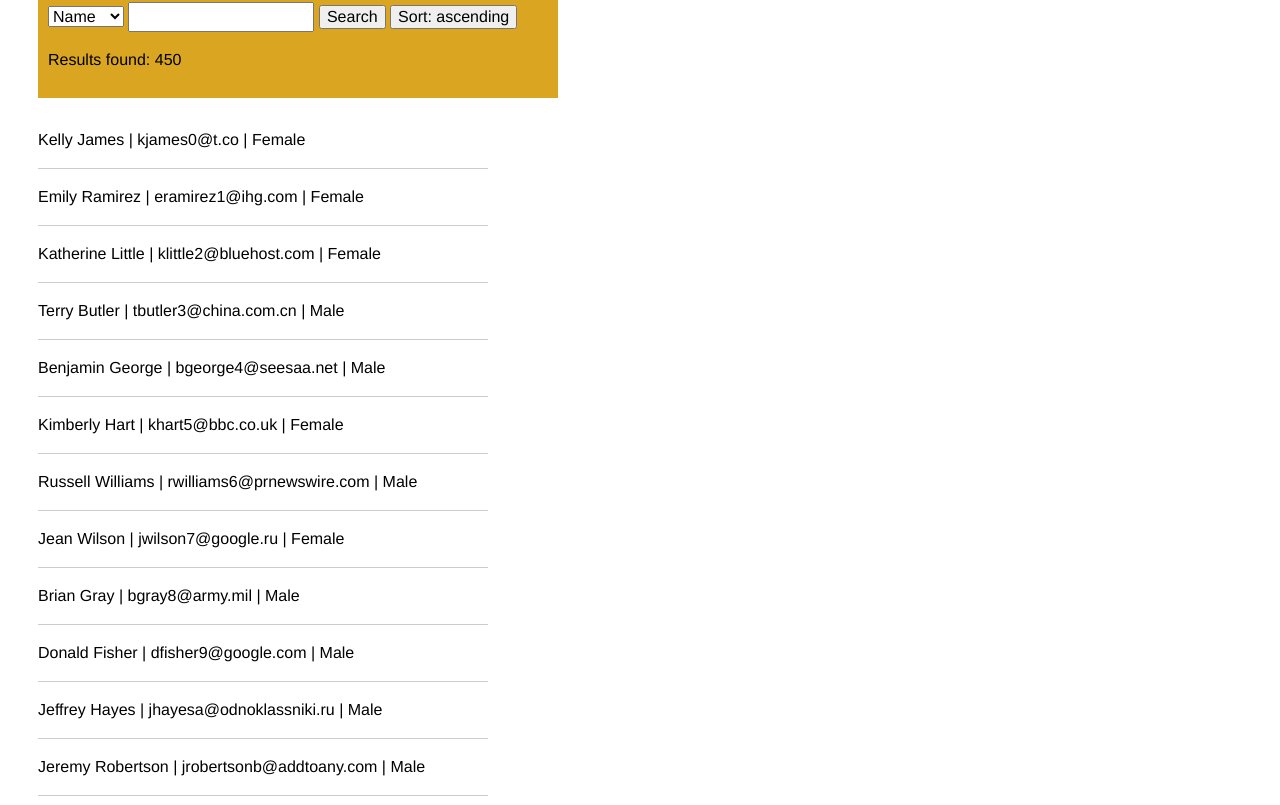
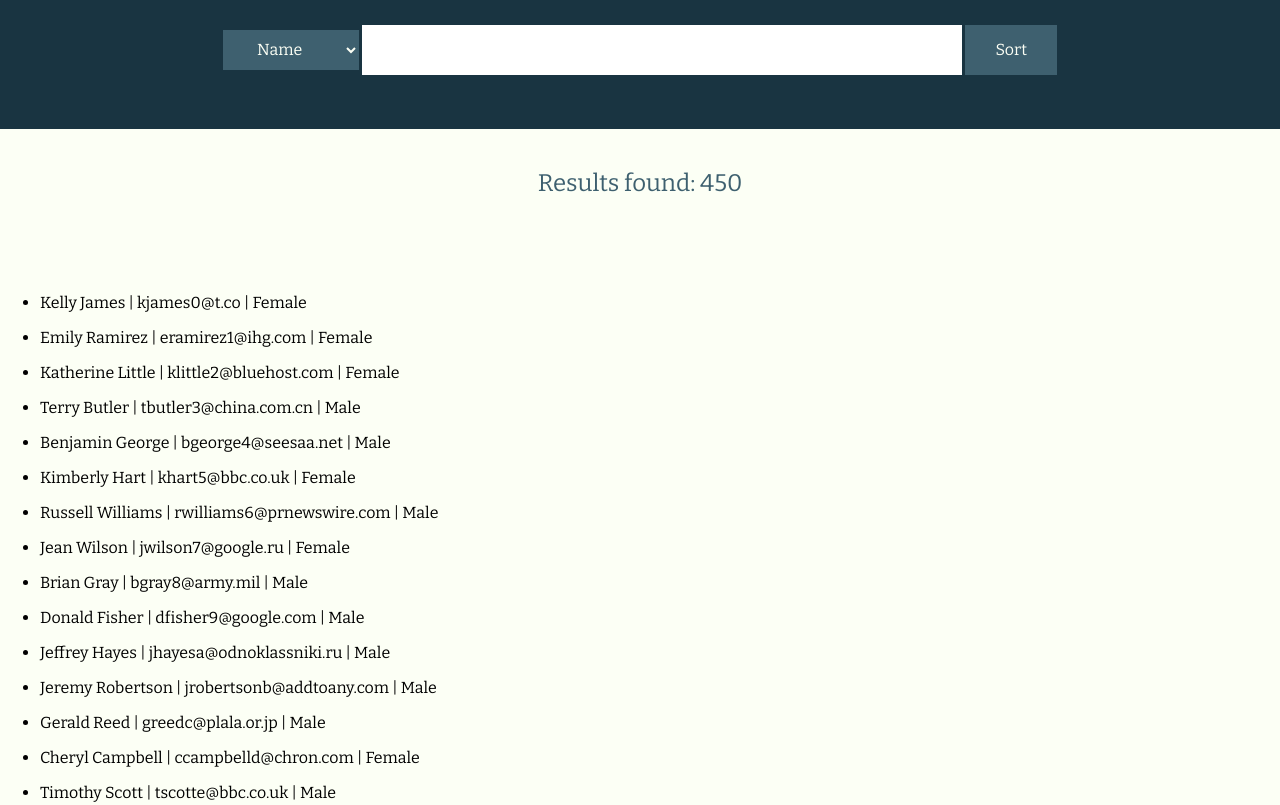
Before and after one commit to wingedeel/search-using-local-storage, a website built with webpack: page index.html in a window 1280 px wide. Shown: the part 106-911 px from the top of the page. Built offline with nearby package versions, Linux system fonts and the light colour scheme; files whose address does not match are found by name.

Commit message:
Added basic css styling

```diff
--- a/index.html
+++ b/index.html
@@ -4,20 +4,25 @@
     <meta charset="utf-8">
     <title>Sample</title>
     <link rel="stylesheet" href="styles.css">
+    <link href='https://fonts.googleapis.com/css?family=Bitter:400,700' rel='stylesheet' type='text/css'>
   </head>
   <body>
-      <h2>People Search</h2>
-      <div id='search-panel'>
-          <select id='dropdown'>
+    <div  class="header">
+      <h2 class="header-title">People Search</h2>
+      <form id='searchForm'>
+          <select class="filter-dropdown" id='dropdown'>
             <option value="name">Name</option>
             <option value="email">Email</option>
             <option value="gender">Gender</option>
           </select>
-          <input type="text" id="search-input">
-          <input type="button" value="Search" id="submit-btn">
-          <input type="button" id="sort-btn">
-          <p id='results-count'></p>
-      </div>
-    <script src="build.js"></script>
+          <input class="text-input" type="text" id="textInput">
+          <!--<button class="button" type="submit" value="Search" id="submitBtn">Search</button>-->
+          <button class="button" type="button" id="sortBtn">Sort</button>
+      </form>
+    </div>
+    <div class="results">
+      <h2 class="results-title" id="resultsTitle">Results</h2>
+    </div>
+    <script src="build.js" type="text/javascript"></script>
   </body>
 </html>
--- a/main.js
+++ b/main.js
@@ -1,10 +1,3 @@
-/*
-Tidy vanilla js code
-Style details page
-Pass data into details page
-Convert to React?
-*/
-
 
 /* -----------------
   Read in data file
@@ -19,48 +12,39 @@ fetch('data.json')
   })
   .catch(err => console.log(err));
 
-const categories = ['name', 'gender', 'email'];
+
+/* -----------------
+  INITIALISATION
+  ----------------- */
+
+// Get references to DOM elements
+const dropdown = document.getElementById('dropdown');
+const input = document.getElementById('textInput');
+const submitBtn = document.getElementById('submitBtn');
+const sortBtn = document.getElementById('sortBtn');
+const resultsCount = document.getElementById('resultsTitle');
+let ul;
+
+// Initialise state
+let filterCategory = 'name';
+let sortType = 'ascending';
 
 
-/* -----------------
-  Interface Elements
+/*-----------------
+  DISPLAY DATA
   ----------------- */
-const input = document.getElementById('search-input');
-const submitBtn = document.getElementById('submit-btn');
-const dropdown = document.getElementById('dropdown');
-const resultsCount = document.getElementById('results-count');
-const sortBtn = document.getElementById('sort-btn')
 
-
-
-/* -----------------
-  - Display a list of people from the data file showing:
-  -----------------
-  - first name
-  - last name
-  - email
-  - gender
-
-
-  Create a table
-  */
-//const ul = document.getElementById('persons');
-
-let ul;
 const displayResults = (persons) => {
-
-    // Remove <ul> if it already exists
-    ul = document.getElementById('personsList');
-    if (ul !== null){
-      document.body.removeChild(ul);
-    }
 
     resultsCount.innerHTML = 'Results found: '  + persons.length;
 
-    // If we have results
-    // Create a new <ul>
+    // Remove <ul> if it already exists
+    ul = document.getElementById('resultsList');
+    if (ul !== null) document.body.removeChild(ul);
+
+    // If we have results create a new <ul>
     ul = document.createElement('ul');
-    ul.id = 'personsList';
+    ul.id = 'resultsList';
     document.body.appendChild(ul);
 
     // Add relevant <li> tags to it
@@ -78,7 +62,9 @@ const displayResults = (persons) => {
                         ${person.email}
                         ${person.gender}`; // Make the HTML of our span to be the first and last name of our author
      // append(li, img); // Append all our elements
-      li.onclick = handleItemSelect;
+      li.onclick = function() {
+          handleItemSelect(person);
+      }
       li.appendChild(p);
       //li.appendChild(span);
       ul.appendChild(li);
@@ -86,35 +72,25 @@ const displayResults = (persons) => {
 }
 
 
-const handleItemSelect = () => {
-  console.log('item select')
-  //"location.href='details.html';
- // window.open("detail.html");
-}
-/* -----------------
-  Create a Details page,
-  accessed by clicking on a table link
+/*-----------------
+  SEARCH DATA
   ----------------- */
+/*
+- If category is gender, filter by male or female
+- If category is name, look at first_name and last_name properties
+- and see if val is contained within either
+*/
 
-
-
-/* -----------------
-  SEARCH
-  ----------------- */
 const search = (catVal, targetVal) => {
     const target = targetVal.toLowerCase();
     const cat = catVal.toLowerCase();
-    // If category is gender filter by male or female
-    // If category is name, look at first_name and last_name
-    // and see if val is contained within either
+
    return entireData.filter((person)=>{
      if (cat === 'gender') {
       return  person[cat].toLowerCase() === target ? true : false;
-     }
-     if (cat === 'email') {
+     } else if (cat === 'email') {
       return  person[cat].includes(target) ? true : false;
-     }
-     if (cat === 'name'){
+     } else if (cat === 'name'){
         const isInName = (target) => {
           const cond1 = person['first_name'].toLowerCase().includes(target);
           const cond2 = person['last_name'].toLowerCase().includes(target);
@@ -127,8 +103,21 @@ const search = (catVal, targetVal) => {
 
 
 /* -----------------
-  HANDLE INPUT CHANGE
+  HANDLERS
   ----------------- */
+
+const handleDropdownChange = (e) => {
+  // Store the category that has been selected
+  filterCategory =  e.target.value;
+  // Change prompt text
+  let promptStr = ''
+  if (filterCategory === 'name')  promptStr = 'Enter a name';
+  if (filterCategory === 'email') promptStr = 'Enter an email address';
+  if (filterCategory === 'gender') promptStr = "Enter male' or 'female'";
+  input.placeholder = promptStr;
+  handleSubmit();
+}
+
 const handleInputChange = () => {
   let doSubmit = false;
   if (filterCategory === 'name' || filterCategory === 'email') {
@@ -139,22 +128,10 @@ const handleInputChange = () => {
   if (doSubmit) handleSubmit();
 }
 
-/* -----------------
-  SORT
-  ----------------- */
-let sortType;
-
-
-const initSort = ()=>{
-   sortType = 'ascending';
-   sortBtn.value = 'Sort: ' + sortType;
+const handleSubmit = () => {
+    const results = search(filterCategory, input.value.toLowerCase());
+    displayResults(results);
 }
-
-const toggleSort = ()=>{
-  sortType = (sortType == 'ascending') ? 'descending' : 'ascending';
-  sortBtn.value = 'Sort: ' + sortType;
-}
-
 
 const handleSort = () => {
   let sortFunction = (sortType == 'ascending') ? sortAscending : sortDescending;
@@ -163,6 +140,34 @@ const handleSort = () => {
   toggleSort();
 }
 
+const handleItemSelect = (person) => {
+  // Clear local storage
+  localStorage.removeItem('selected');
+  // Store the data
+  localStorage.setItem('selected', JSON.stringify(person))
+  let popup = window.open("detail.html");
+}
+
+
+// Set event handlers
+dropdown.onchange = handleDropdownChange;
+input.onkeyup = handleInputChange;
+submitBtn.onclick = handleSubmit;
+sortBtn.onclick = handleSort;
+
+
+
+
+
+
+/* -----------------
+  SORT
+  ----------------- */
+
+const toggleSort = () =>{
+  sortType = (sortType == 'ascending') ? 'descending' : 'ascending';
+  sortBtn.value = 'Sort: ' + sortType;
+}
 
 const sortAscending = (a, b) => {
   const compareKey = 'last_name';
@@ -191,34 +196,35 @@ const sortDescending = (a, b) => {
   return comparison;
 }
 
-initSort();
 
 
 
 
-const handleSubmit = () =>{
-    const results = search(filterCategory, input.value.toLowerCase());
-    displayResults(results);
+
+
+/* -----------------
+Local storage
+  ----------------- */
+/*
+Make sure window has a local storage key
+and that the localstorage key is not null
+In some browsers this could cause an error
+So we will run it in a try catch block
+If there are any exceptions return false
+*/
+function supportsLocalStorage() {
+    try {
+      return 'localStorage' in window && window['localStorage'] !== null;
+    } catch(e){
+      return false;
+    }
 }
 
-const handleDropdownChange = (e) => {
-  // Store the category that has been selected
-  filterCategory =  e.target.value;
-  // Change prompt text
-  let promptStr = ''
-  if (filterCategory === 'name')  promptStr = 'Enter a name';
-  if (filterCategory === 'email') promptStr = 'Enter an email address';
-  if (filterCategory === 'gender') promptStr = "Enter male' or 'female'";
-  input.placeholder = promptStr;
-  handleSubmit();
+function appendListItem(listElement, string) {
+      var listItemElement = document.createElement('LI');
+      listItemElement.innerHTML = string;
+      listElement.appendChild(listItemElement);
 }
 
-/* -----------------
-Select state from dropdown
-  ----------------- */
-let filterCategory = 'name';
-
-input.onkeyup = handleInputChange;
-dropdown.onchange = handleDropdownChange;
-submitBtn.onclick = handleSubmit;
-sortBtn.onclick = handleSort;
+// Make sure Local Storage exists before trying to use it
+//if (supportsLocalStorage) {
--- a/styles.css
+++ b/styles.css
@@ -1,59 +1,101 @@
-@import "compass/css3";
+* {
+  box-sizing: border-box; }
 
 body {
-	font: 200 16px/1.5 Helvetica, Verdana, sans-serif;
-}
-div {
-  width: 500px;
-  margin: 30px;
+  background-color: #FCFFF5;
+  font-family: "Bitter", "Helvetica", Helvetica, Arial, sans-serif;
+  padding: 0;
+  margin: 0; }
+
+h1, h2, h3, h4, h5, h6 {
+  margin: 0;
+  font-weight: normal;
 }
 
-h2 {
-  font: 400 40px/1.5 Helvetica, Verdana, sans-serif;
-  margin: 0;
-  padding: 0;
-  margin-left: 30px;
+/* button */
+.button {
+  background-color: #3E606F;
+  border: none;
+  color: #FCFFF5;
+  font: 16px/50px "Bitter", "Helvetica", Helvetica, Arial, sans-serif;
+  font-weight: normal;
+  height: 50px;
+  padding: 0 30px;
+  transition: background-color 150ms ease-in-out;
+}
+.button:hover, .button:focus {
+    background-color: #598aa0;
+    outline: none;
 }
 
-ul {
-  list-style-type: none;
-  margin: 0;
-  padding: 0;
+/* text-input */
+.text-input {
+  border: none;
+  color: #3E606F;
+  font: 18px "Bitter", "Helvetica", Helvetica, Arial, sans-serif;
+  height: 50px;
+  line-height: 50px;
+  padding: 20px;
+  max-width: 600px;
+  margin-bottom: 5px;
+  width: 100%;
+  position: relative;
+  top: 1px;
+  transition: box-shadow 150ms ease-in-out;
+}
+.text-input:focus {
+    outline: none;
+    box-shadow: 0 0 0 3px #598aa0 inset;
 }
 
-li {
-  font: 200 16px/1.5 Helvetica, Verdana, sans-serif;
-  border-bottom: 1px solid #ccc;
+
+/* header */
+.header {
+  background-color: #193441;
+  padding: 40px 15px 50px;
+  text-align: center;
+}
+.header-title {
+  color: #FCFFF5;
+  font-size: 50px;
+  margin-bottom: 30px;
 }
 
-li:last-child {
+/* dropdown */
+.filter-dropdown {
+  background-color: #3E606F;
   border: none;
+  color: #FCFFF5;
+  font: 16px/50px "Bitter", "Helvetica", Helvetica, Arial, sans-serif;
+  font-weight: normal;
+  height: 40px;
+  padding: 0 30px;
 }
 
-li {
-  text-decoration: none;
-  color: #000;
-
-  -webkit-transition: font-size 0.3s ease, background-color 0.3s ease;
-  -moz-transition: font-size 0.3s ease, background-color 0.3s ease;
-  -o-transition: font-size 0.3s ease, background-color 0.3s ease;
-  -ms-transition: font-size 0.3s ease, background-color 0.3s ease;
-  transition: font-size 0s ease, background-color 0.3s ease;
-  display: block;
-  width: 450px;
-  margin-left: 30px;
+/* results */
+.results {
+  text-align: center;
+  padding: 40px 15px 50px;
+  margin: 0 auto;
+  max-width: 600px;
+  width: 100%;
+}
+.results-title {
+    color: #3E606F;
+    margin-bottom: 30px;
 }
 
-li:hover {
-  font-size: 16px;
-  background: #f6f6f6;
+.results-list {
+    list-style: none;
+    padding: 0;
+    margin: 40px 0;
+    border-top: solid 1px #e8edde;
 }
 
-#submit-btn, #sort-btn, #dropdown, #search-input {
-	font: 200 16px/1.5 Helvetica, Verdana, sans-serif;
+.results-list li {
+    border-bottom: solid 1px #e8edde;
+    color: #91AA9D;
+    font-size: 16px;
+    line-height: 1.5;
+    padding: 15px 20px;
 }
-
-#search-panel {
-	background-color: goldenrod;
-	padding: 10px;
-}
```
Also changed, not shown: detail.html (+7 -1 lines), detail.js (added, +40 -0 lines).
